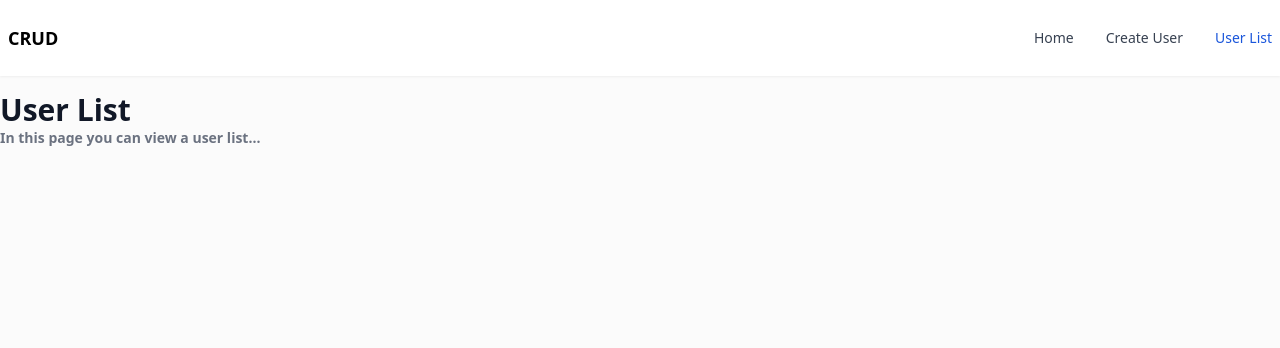
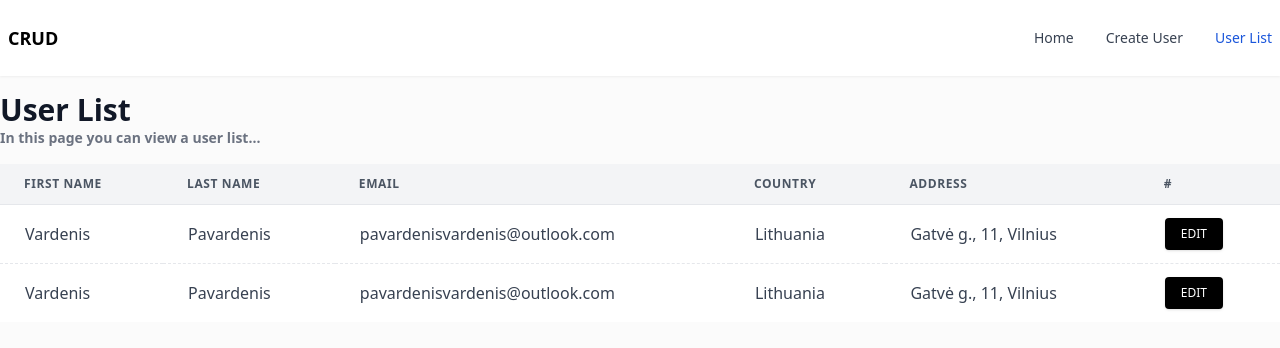
Before and after one commit to vDomas777/task, a Vue app: page /list in a window 1280 px wide. Shown: the top 348 px of the page. Built offline with nearby package versions, Linux system fonts and the light colour scheme.

Commit message:
dataTable

```diff
--- /dev/null
+++ b/src/components/tables/UserListTable/DataCell.vue
@@ -0,0 +1,7 @@
+<template>
+    <td class="border-dashed border-t border-gray-200">
+         <span class="text-gray-700 px-6 py-3 flex items-center">
+             <slot />
+        </span>
+    </td>
+</template>
--- /dev/null
+++ b/src/components/tables/UserListTable/UserListTable.vue
@@ -0,0 +1,78 @@
+<template>
+    <table class="border-collapse table-auto w-full whitespace-no-wrap bg-white table-striped relative block md:inline-table whitespace-nowrap overflow-x-auto">
+        <thead>
+            <tr class="text-left">
+                <th
+                    class="bg-gray-100 sticky top-0 border-b border-gray-200 px-6 py-3 text-gray-600 font-bold tracking-wider uppercase text-xs"
+                    v-for="heading in headings"
+                    :key="heading.key">{{ heading.value }}
+                </th>
+                <th class="bg-gray-100 sticky top-0 border-b border-gray-200 px-6 py-3 text-gray-600 font-bold tracking-wider uppercase text-xs">
+                    #
+                </th>
+                </tr>
+        </thead>
+        <tbody>
+            <tr v-for="(user, index) in users" :key="index">
+                <data-cell>
+                    {{ user.firstName}}
+                </data-cell>
+                <data-cell>
+                    {{ user.lastName}}
+                </data-cell>
+                <data-cell>
+                    {{ user.email}}
+                </data-cell>
+                <data-cell>
+                    {{ user.country}}
+                </data-cell>
+                <data-cell>
+                    {{ user.address}}
+                </data-cell>
+                <data-cell>
+                    <edit-button title="Edit" />
+                </data-cell>
+            </tr>
+        </tbody>
+    </table>
+</template>
+<script>
+import EditButton from './buttons/EditButton.vue'
+import DataCell from './DataCell.vue'
+export default {
+    props: {
+        users: Array,
+    },
+    components: {
+        EditButton,
+        DataCell
+    },
+    data() {
+        return {
+            headings: [
+                {
+                    key: 'firstName',
+                    value: 'First Name'
+                },
+                {
+                    key: 'lastName',
+                    value: 'Last Name'
+                },
+                {
+                    key: 'email',
+                    value: 'Email'
+                },
+                {
+                    key: 'country',
+                    value: 'Country'
+                },
+                {
+                    key: 'address',
+                    value: 'Address'
+                },
+
+            ]
+        }
+    }
+}
+</script>
--- /dev/null
+++ b/src/components/tables/UserListTable/buttons/EditButton.vue
@@ -0,0 +1,12 @@
+<template>
+    <button class="inline-block px-4 py-1 text-xs font-medium leading-6 text-center text-white uppercase transition bg-black rounded shadow ripple waves-light hover:shadow-lg focus:outline-none hover:bg-black">
+        {{ title }}
+    </button>
+</template>
+<script>
+export default {
+    props: {
+        title: String
+    }
+}
+</script>
--- a/src/modules/users.js
+++ b/src/modules/users.js
@@ -1,5 +1,18 @@
 const list = [
-
+    {
+        firstName: 'Vardenis',
+        lastName: 'Pavardenis',
+        email: 'pavardenisvardenis@outlook.com',
+        country: 'Lithuania',
+        address: 'Gatvė g., 11, Vilnius'
+    },
+    {
+        firstName: 'Vardenis',
+        lastName: 'Pavardenis',
+        email: 'pavardenisvardenis@outlook.com',
+        country: 'Lithuania',
+        address: 'Gatvė g., 11, Vilnius'
+    },
 ];
 
 const User = {
--- a/src/pages/Create.vue
+++ b/src/pages/Create.vue
@@ -13,8 +13,5 @@ export default {
         DefaultLayout,
         Heading
     },
-    mounted() {
-        console.log(User.getUsers())
-    }
 }
 </script>
--- a/src/pages/List.vue
+++ b/src/pages/List.vue
@@ -1,16 +1,28 @@
 <template>
     <default-layout>
         <heading title="User List" subTitle="In this page you can view a user list..." />
+        <user-list-table class="mt-4" :users="users"/>
     </default-layout>
 </template>
 <script>
 import DefaultLayout from '@/layouts/DefaultLayout.vue'
 import Heading from '@/components/typography/Heading.vue'
+import UserListTable from '@/components/tables/UserListTable/UserListTable.vue'
+import User  from '@/modules/users'
 export default {
+    data () {
+        return {
+            users: null
+        }
+    },
     name: 'Home',
     components: {
         DefaultLayout,
-        Heading
+        Heading,
+        UserListTable
+    },
+    mounted() {
+        this.users = User.getUsers();
     }
 }
 </script>
```
